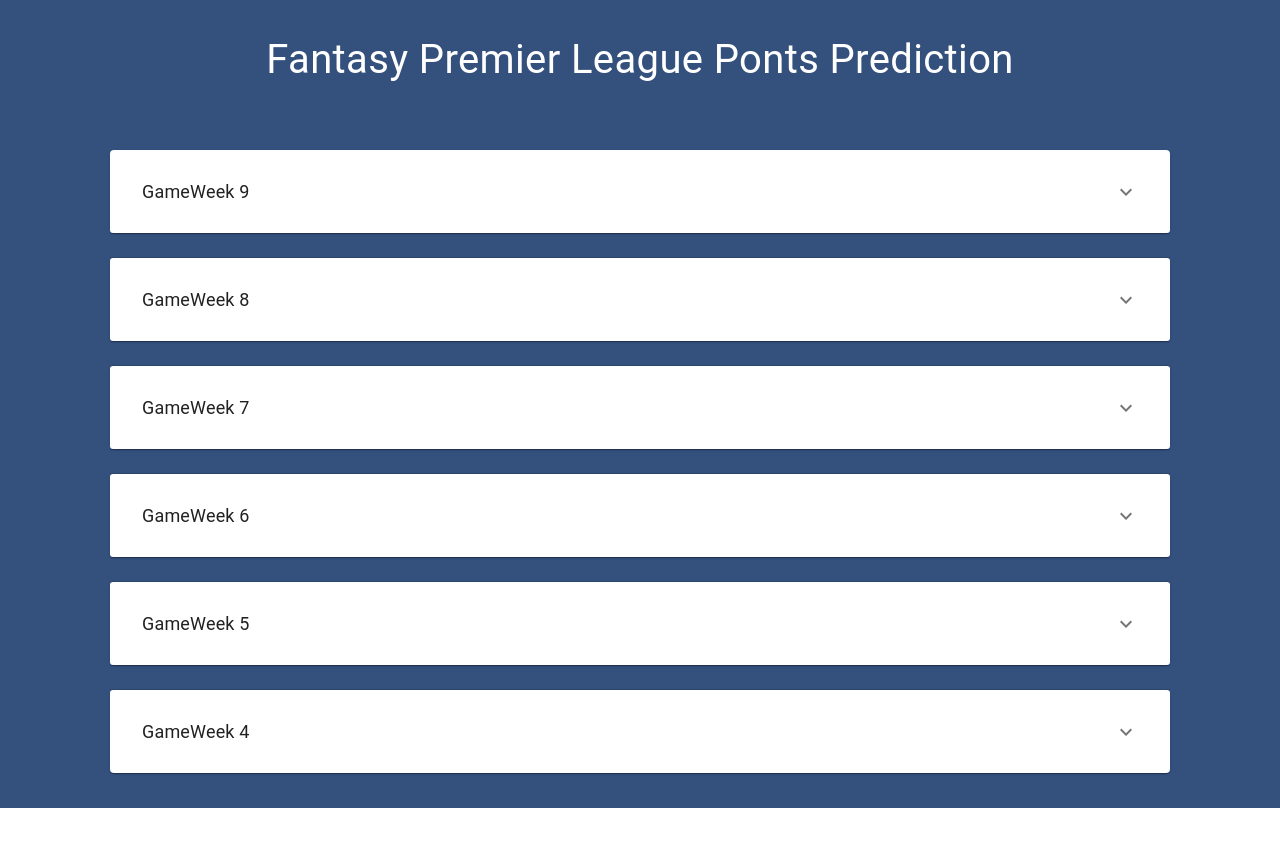
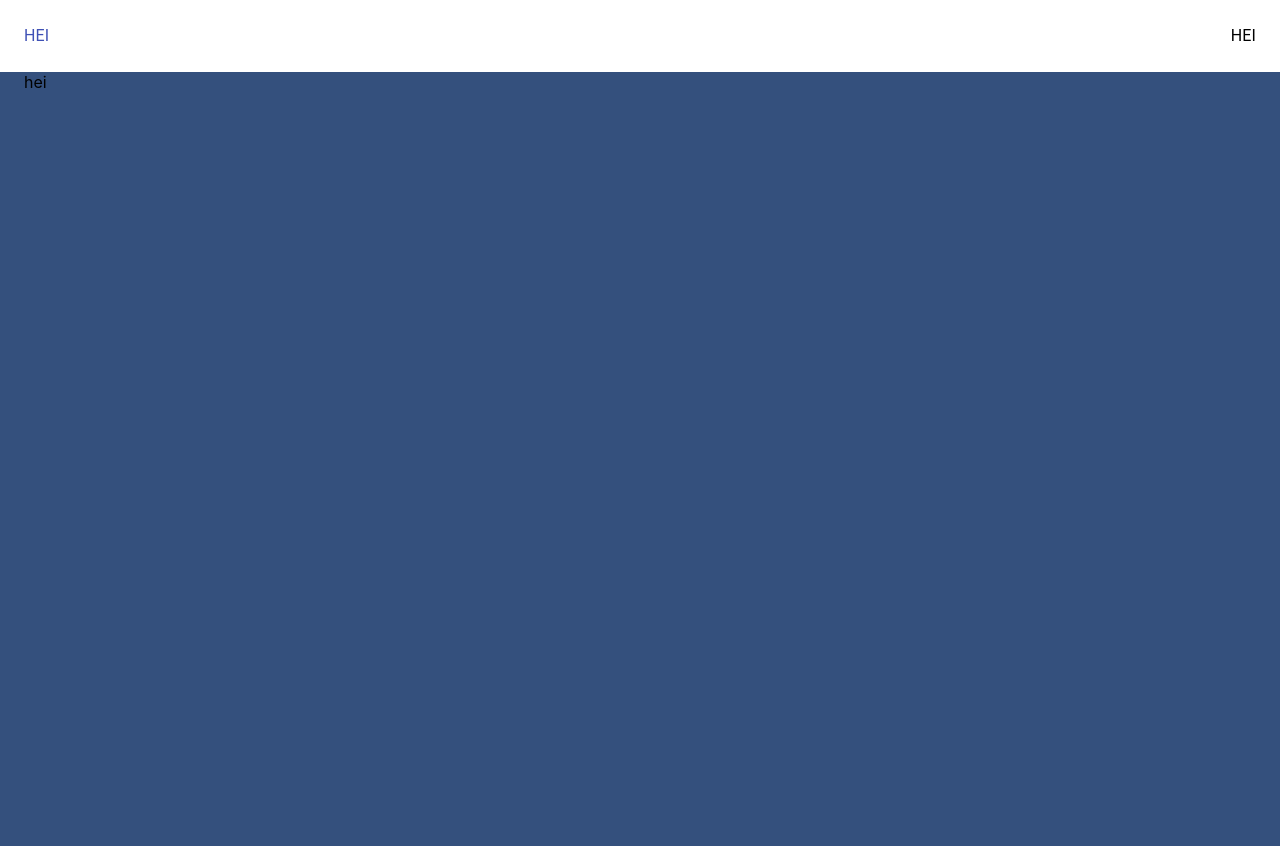
Before and after one commit to eliotks/fpl-wizard, a React (Create React App) app: page /about in a window 1280 px wide. Shown: the top 846 px of the page. Before the commit the page ends 808 px from the top, so only its background shows below. Built offline with nearby package versions, Linux system fonts and the light colour scheme.

Commit message:
Router added

```diff
--- a/package.json
+++ b/package.json
@@ -13,8 +13,10 @@
     "@types/node": "^12.0.0",
     "@types/react": "^16.9.53",
     "@types/react-dom": "^16.9.8",
+    "@types/react-router-dom": "^5.1.6",
     "react": "^17.0.1",
     "react-dom": "^17.0.1",
+    "react-router-dom": "^5.2.0",
     "react-scripts": "4.0.0",
     "typescript": "^4.0.3",
     "web-vitals": "^0.2.4"
--- a/src/App.tsx
+++ b/src/App.tsx
@@ -2,20 +2,20 @@
 import { withStyles } from '@material-ui/core/styles';
 import { WithStyles } from "@material-ui/styles"
 import Container from '@material-ui/core/Container';
-import GameWeekList from './components/GameWeekList'
-import Typography from '@material-ui/core/Typography';
+import GameWeekList from './components/GameWeekList';
+import Header from './components/Header';
+
+import {
+  BrowserRouter as Router,
+  Switch,
+  Route,
+} from "react-router-dom";
 
 
 const styles = {
   root: {
     background: "#34507d",
     minHeight: '100vh',
-  },
-  header: {
-    paddingTop: 30,
-    paddingBottom: 10,
-    fontSize: 40,
-    color: "#ffffff",
   },
   gameweekList: {
     padding: "40px 100px 0px 100px",
@@ -35,14 +35,25 @@
 const App: React.FunctionComponent<IProps> = props => {
   const { classes } = props;
   return (
+    <Router>
+      <Header></Header>
       <div className={classes.root}>
+        {/* A <Switch> looks through its children <Route>s and
+            renders the first one that matches the current URL. */}
+        <Switch>
+          <Route path="/about">
             <Container>
-        <Typography align="center" className={classes.header}>Fantasy Premier League Ponts Prediction</Typography>
+              hei
             </Container>
-      <Container className={classes.gameweekList}>
+          </Route>
+          <Route path="/">
+            <Container>
               <GameWeekList/>
             </Container>
+          </Route>
+        </Switch>
       </div>
+    </Router>
   );
 }
 
--- /dev/null
+++ b/src/components/Header/index.tsx
@@ -0,0 +1,43 @@
+import React from 'react';
+import { Link as RouterLink } from 'react-router-dom';
+import Link from '@material-ui/core/Link';
+import { withStyles } from '@material-ui/core/styles';
+import { WithStyles } from "@material-ui/styles"
+import Typography from '@material-ui/core/Typography';
+import Grid from '@material-ui/core/Grid';
+
+const styles = {
+    root: {
+        padding: 24,
+    },
+};
+
+
+type IProps = WithStyles<typeof styles>
+
+const Header: React.FunctionComponent<IProps> = props =>  {
+
+    const { classes } = props;
+    return (
+        <Grid
+            className={classes.root}
+            container
+            direction="row"
+            justify="space-between"
+            alignItems="center"
+        >
+            <Grid item>
+            <Link component={RouterLink} to="/about">
+                <Typography> HEI </Typography>
+            </Link>
+
+            </Grid>
+            <Grid item>
+                <Typography> HEI </Typography>
+            </Grid>
+        </Grid>
+    )
+}
+
+
+export default withStyles(styles)(Header);
```
Also changed, not shown: App.tsx (deleted, +0 -24 lines), 1 other file (tests, documents, lock files or other folders). Lines whose indentation alone changed are shown as unchanged.
